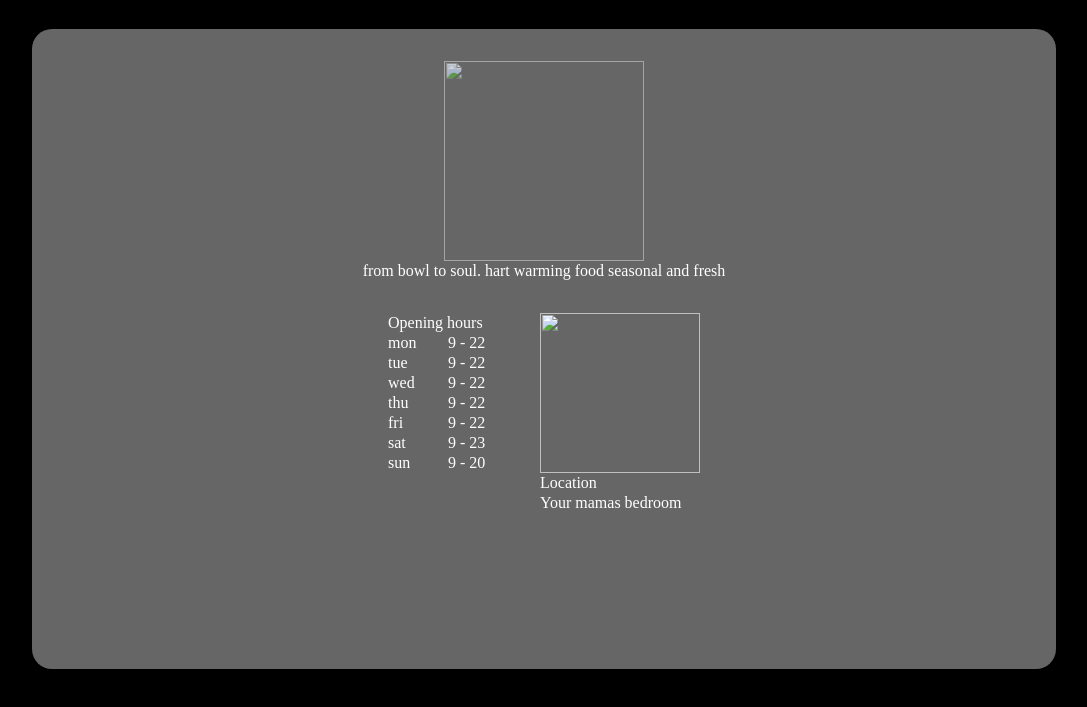
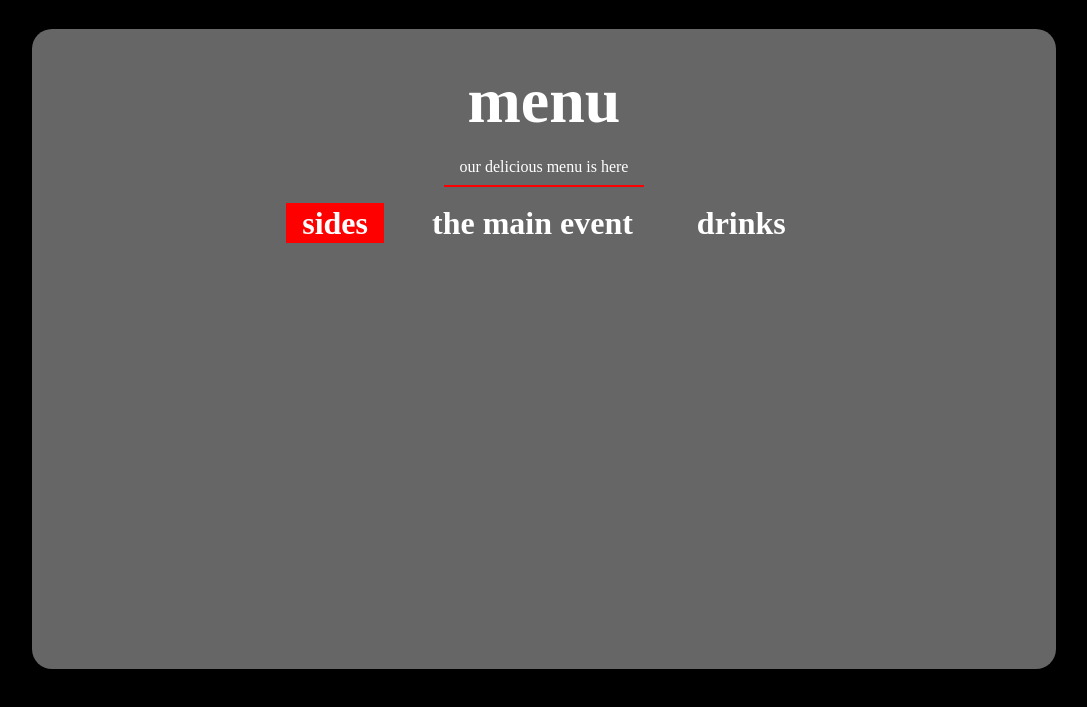
Before and after one commit to RayCodes50/odin-recipes, a website built with webpack: page src/template copy.html in a window 1280 px wide. Shown: the part 99-806 px from the top of the page, without its empty margins (96-1183 px from the left). Built offline with nearby package versions, Linux system fonts and the light colour scheme.

Commit message:
Create menu.js
Created menu to load menu tab with dynamic categories and some static
html, now onto sub_categories

```diff
--- a/src/domUtils.js
+++ b/src/domUtils.js
@@ -16,4 +16,9 @@ function append(parent, tag, options = {}) {
   return el;
 }
 
-export { append };
+function createCard(item) {
+  const content = document.getElementById("content");
+  append(content, "div", { className });
+}
+
+export { append, createCard };
--- a/src/index.js
+++ b/src/index.js
@@ -1,6 +1,8 @@
-import "./styles.css";
+import "./styles_home.css";
+import "./styles_menu.css";
 import { greeting, loadHome } from "./home.js";
-import { loadMenu } from "./menu.js";
+import { createMenu } from "./menu.js";
 
 console.log(greeting);
 // loadHome();
+createMenu();
--- a/src/menu.js
+++ b/src/menu.js
@@ -0,0 +1,25 @@
+import { append } from "./domUtils.js";
+const categories = ["sides", "the main event", "drinks"];
+const createMenu = () => {
+  const content = document.getElementById("content");
+  content.innerHTML = "";
+  content.innerHTML = `
+  <div class="hero">
+        <h1>menu</h1>
+        <p>our delicious menu is here</p>
+        <div class="line"></div>
+      </div>
+       <div class="menu"></div>
+     <div class="cards"></div>
+`;
+  const menuDiv = content.querySelector(".menu");
+  categories.forEach((cat, index) => {
+    const tab = append(menuDiv, "p", {
+      className: "title",
+      text: cat,
+    });
+    if (index === 0) tab.classList.add("active");
+  });
+};
+
+export { createMenu };
--- /dev/null
+++ b/src/styles_menu.css
@@ -0,0 +1,79 @@
+h1 {
+  font-size: 4rem;
+  font-weight: bold;
+  padding-bottom: 1rem;
+}
+
+.line {
+  padding-top: 0.5rem;
+  border-bottom: 2px solid red;
+  height: 2px;
+  width: 200px;
+}
+.menu {
+  text-align: center;
+  p {
+    display: inline-block;
+    margin: 0 1rem;
+    cursor: pointer;
+    padding: 0 1rem;
+  }
+  padding-top: 1rem;
+  .title {
+    font-size: 2rem;
+    font-weight: bold;
+  }
+}
+.cards {
+  .card {
+    text-align: center;
+    width: 310px;
+    display: flex;
+    flex-direction: column;
+    align-items: center;
+    img {
+      width: 200px;
+      height: 200px;
+    }
+    button {
+      background: none;
+      border: none;
+      color: white;
+    }
+    .btn_new {
+      border: 1px solid red;
+      padding: 3px 8px;
+      border-radius: 2px;
+      margin-right: 0.2rem;
+    }
+
+    .btn {
+      border: 4px solid forestgreen;
+      border-radius: 50%;
+      width: 30px;
+      height: 30px;
+      margin-right: 0.2rem;
+      margin-bottom: 2rem;
+    }
+    .h2 {
+      font-weight: bold;
+      font-size: 1.5rem;
+      margin-bottom: 1rem;
+    }
+    .description {
+      margin-bottom: 1rem;
+    }
+    .kcal {
+      margin-bottom: 3rem;
+    }
+    .q_view {
+      background-color: red;
+      padding: 0.5rem 1.5rem;
+      font-weight: bold;
+      font-size: 1.2rem;
+    }
+  }
+}
+.active {
+  background-color: red;
+}
--- a/src/template copy.html
+++ b/src/template copy.html
@@ -17,50 +17,30 @@
       </nav>
     </header>
     <div id="content">
-      <!-- <div class="wrap"> -->
       <div class="hero">
-        <img
-          class="img_ramen"
-          src="./assets/bon-vivant-qom5MPOER-I-unsplash.jpg"
-          alt=""
-        />
-        <p class="h1">
-          from bowl to soul. hart warming food seasonal and fresh
-        </p>
+        <h1>menu</h1>
+        <p>our delicious menu is here</p>
+        <div class="line"></div>
       </div>
-      <div class="wrap">
-        <div class="opening">
-          <p class="open">Opening hours</p>
-          <ul>
-            <li>mon</li>
-            <li>tue</li>
-            <li>wed</li>
-            <li>thu</li>
-            <li>fri</li>
-            <li>sat</li>
-            <li>sun</li>
-            <li>9 - 22</li>
-            <li>9 - 22</li>
-            <li>9 - 22</li>
-            <li>9 - 22</li>
-            <li>9 - 22</li>
-            <li>9 - 23</li>
-            <li>9 - 20</li>
-          </ul>
-        </div>
-        <div>
-          <img
-            class="img_loc"
-            src="./assets/stale-grut-bjqw7-Jl1N0-unsplash.jpg"
-            alt=""
-          />
-          <div>
-            <p>Location</p>
-            <p>Your mamas bedroom</p>
+      <div class="menu">
+        <p class="title active">sides</p>
+        <p class="title">the main event</p>
+        <p class="title">drinks</p>
+      </div>
+      <div class="cards">
+        <div class="card">
+          <img src="./assets/menu/edamame.png" alt="" />
+          <div class="allergens">
+            <button class="btn_new">new</button>
+            <button class="btn">vg</button>
+            <button class="btn">v</button>
           </div>
+          <h2 class="h2">edamame with chilli + garlic salt</h2>
+          <p class="description">beans with chilli + garlic salt</p>
+          <p class="kcal">(287 kcal)</p>
+          <button class="q_view">quick view</button>
         </div>
       </div>
-      <!-- </div> -->
     </div>
   </body>
 </html>
```
Also changed, not shown: src/menu_sides.js (added, +12 -0 lines), src/template.html (+26 -1 lines), src/styles_home.css (renamed from src/styles.css).
